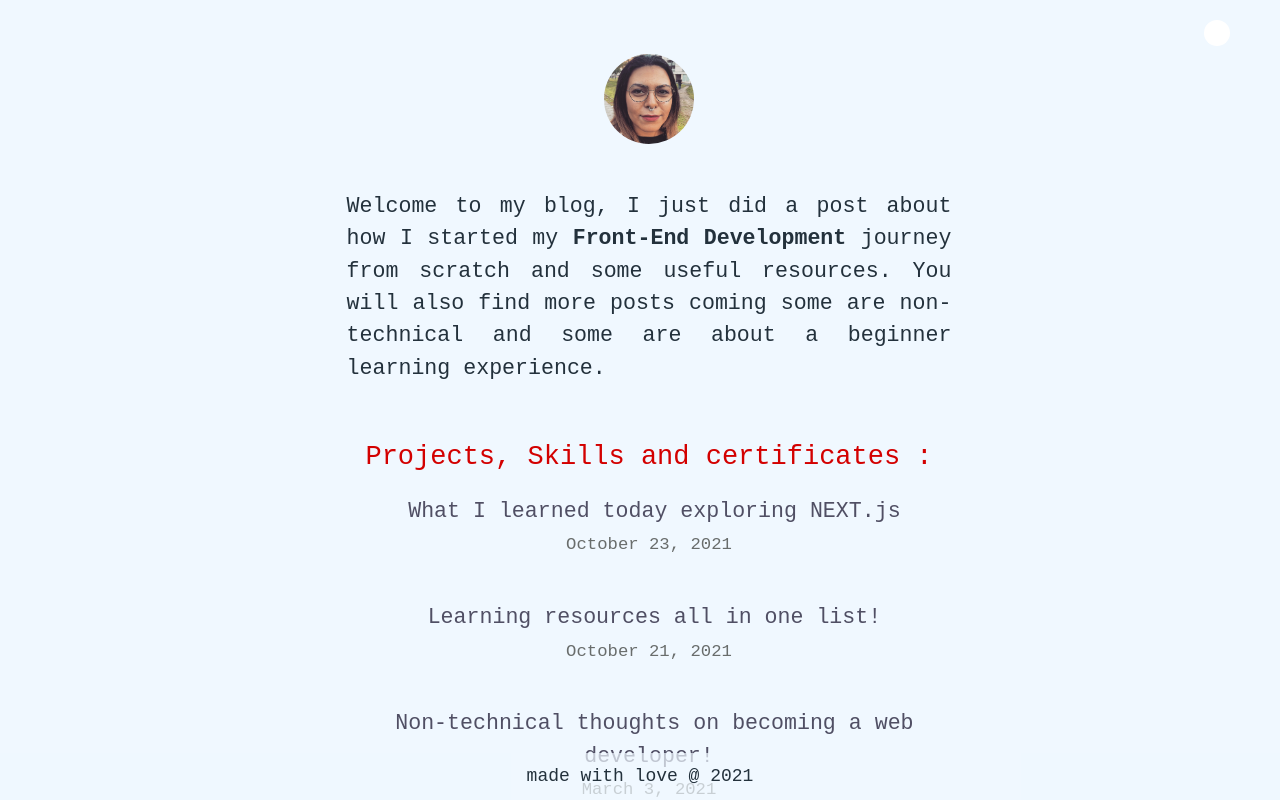
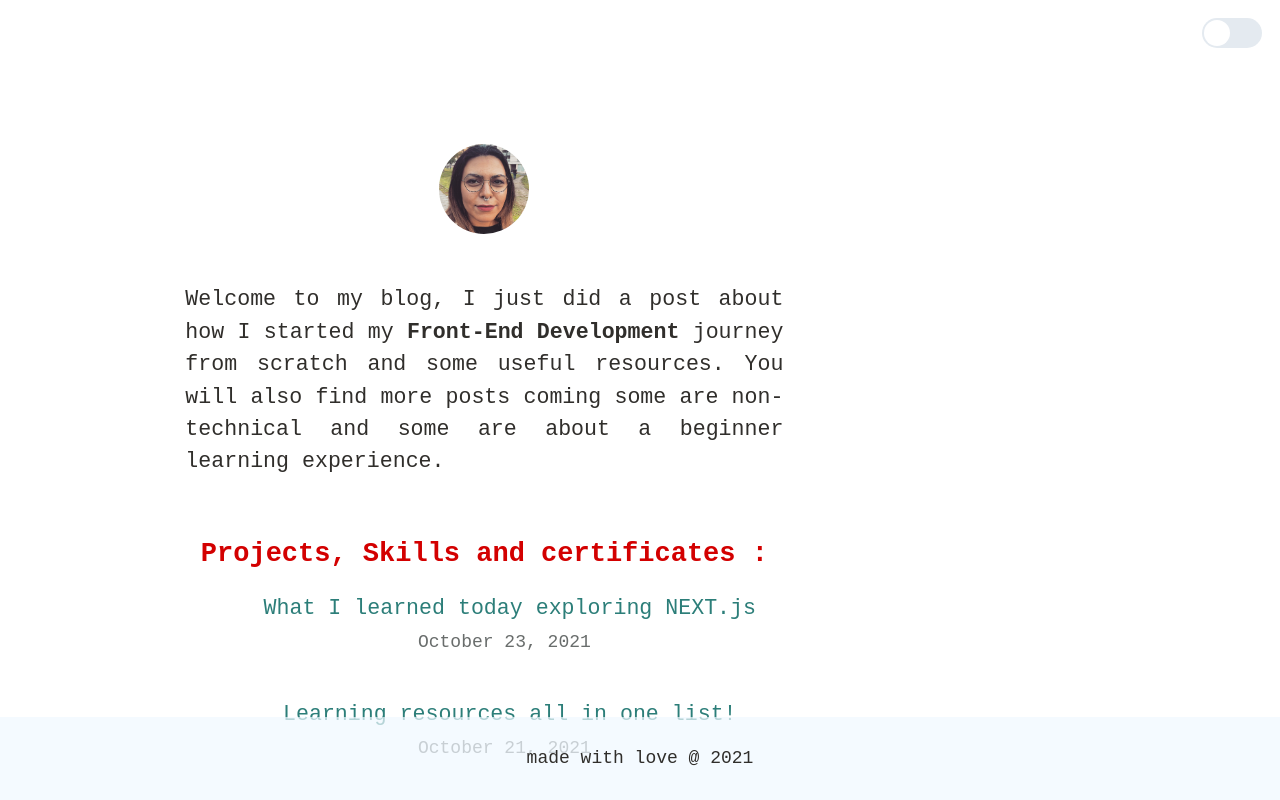
Before and after one commit to sarahkbakir/portfolio2, a Next.js app: page /Blog in a window 1280 px wide. Shown: the top 800 px of the page. Built offline with nearby package versions, Linux system fonts and the light colour scheme.

Commit message:
global styles

```diff
--- a/styles/global.css
+++ b/styles/global.css
@@ -1,45 +1,97 @@
-@tailwind base;
-@tailwind components;
-@tailwind utilities;
-
 html,
 body {
   padding: 0 1rem 0.5rem 1.5rem;
-  margin: 0;
+  margin: 4rem 20% 1rem 5%;
   font-family: Roboto Mono, monospace;
   line-height: 1.6;
   font-size: 18px;
-  background-color: aliceblue;
-  color: rgb(35, 49, 60);
+
+}
+body[data-theme="light"]  {
+  background-color: rgb(255, 255, 255);
+  --color-text-primary: #302e2b;
+--color-text-secondary: #2c7e79;
+--color-bg-primary: rgb(252, 255, 67);
+--color-header-primary:#9aa999;
+--color-headers-bg:#351717;
+--color-bg-toggle: #e4eaf0;
+--color-text-brand:#d3ad14;
 
 }
 
+body[data-theme="dark"] {
+  background-color: rgb(4, 3, 3);
+  --color-text-primary: hsl(78, 81%, 94%);
+  --color-text-secondary: rgb(171, 197, 117);
+  --color-bg-primary: rgb(20, 22, 26);
+  --color-header-primary:#839485;
+  --color-headers-bg:#d32525;
+  --color-bg-toggle: #a9a9a9;
+--color-text-brand:#fffdf5;
+
+}
+
+.heading2Xl[data-theme="dark"]{
+color:var(--color-text-brand);
+}
+
 * {
-  box-sizing: border-box;
+   box-sizing: border-box;
 }
+
+.TypeIt [data-theme="light"]{
+color: var(--color-text-secondary);
+}
+
 
 ul{
   margin-top: 1rem;
+  text-decoration: none;
+  list-style-type: none;
 }
-li {
-  color: rgb(211, 0, 0);
+
+ul [data-theme="light"]{
+  color:var(--color-text-secondary);
+}
+
+ul[data-theme="dark"]{
+color: var(--color-text-primary);
+}
+h1 {
+  color: var(--color-headers-bg);
+}
+.small[data-theme="light"] {
+  color: var(--color-text-primary);
+}
+.small[data-theme="dark"] {
+  color: var(--color-text-primary);
+}
+li{
   margin-bottom: 0.5rem;
+  color: var(--color-header-primary);
+}
 
-}
-li a , li span{
-  color: rgb(80, 79, 100);
+
+li a{
   margin-left: 0.6rem;
   text-align: center;
+  color: var(--color-text-secondary)
 }
+
+
+
 p{
   text-align: justify;
-  color: rgb(35, 49, 60);
   padding: 1rem 0.2rem 1rem 0.2rem;
+  color: var(--color-text-primary);
 }
+
+
 a {
-  color: rgb(99, 97, 95);
   text-decoration: none;
+  color: var(--color-headers-bg);
 }
+
 
 a:hover {
   text-decoration: underline;
@@ -48,5 +100,8 @@ a:hover {
 img {
   max-width: 100%;
   max-height: 100%;
-  display: block;
+  display: inline-block;
 }
+.menu[data-theme="dark"] {
+  color: white;
+}
```
